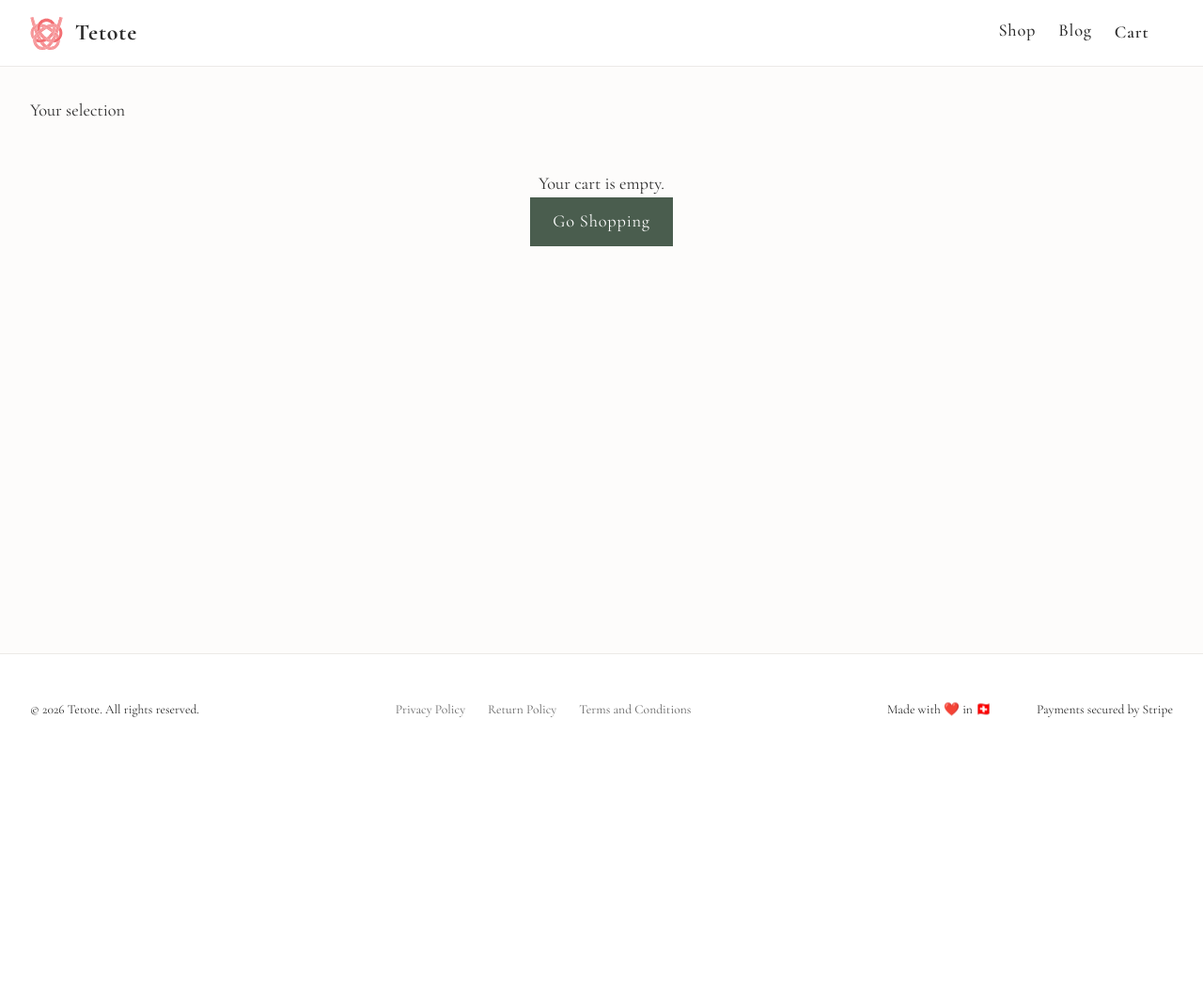
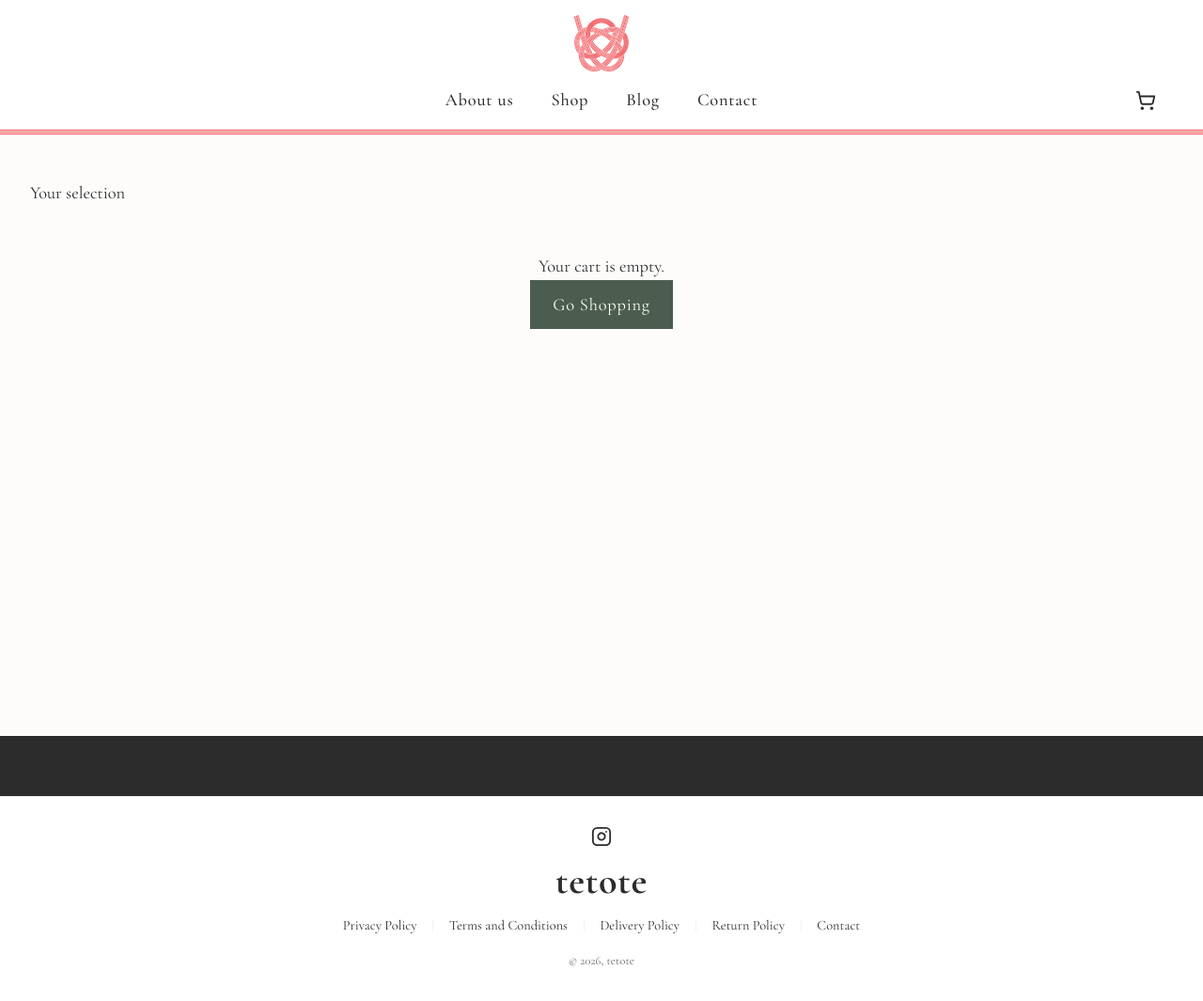
Before and after one commit to attwad/tetote, a Django app: page /cart/ in a window 1280 px wide. Shown: the whole page at 94% size. Before the commit the page ends 763 px from the top, so only its background shows below. Run offline with Django 5.2, Linux system fonts and the light colour scheme; data that the repository does not hold is empty.

Commit message:
restylized footer and header

```diff
--- a/shop/urls.py
+++ b/shop/urls.py
@@ -10,8 +10,13 @@ urlpatterns = [
         name="brand_detail",
     ),
     path("", views.ProductListView.as_view(), name="product_list"),
+    path("about-us/", views.AboutUsView.as_view(), name="about_us"),
+    path("contact/", views.ContactView.as_view(), name="contact"),
     path("cart/", views.CartView.as_view(), name="cart"),
     path("privacy-policy/", views.PrivacyPolicyView.as_view(), name="privacy_policy"),
+    path(
+        "delivery-policy/", views.DeliveryPolicyView.as_view(), name="delivery_policy"
+    ),
     path("return-policy/", views.ReturnPolicyView.as_view(), name="return_policy"),
     path("terms/", views.TermsConditionsView.as_view(), name="terms"),
     path("api/product-info/", views.ProductInfoView.as_view(), name="product_info"),
--- a/shop/views.py
+++ b/shop/views.py
@@ -27,8 +27,20 @@ class PrivacyPolicyView(TemplateView):
     template_name = "shop/privacy_policy.html"
 
 
+class AboutUsView(TemplateView):
+    template_name = "shop/about_us.html"
+
+
+class ContactView(TemplateView):
+    template_name = "shop/contact.html"
+
+
 class ReturnPolicyView(TemplateView):
     template_name = "shop/return_policy.html"
+
+
+class DeliveryPolicyView(TemplateView):
+    template_name = "shop/delivery_policy.html"
 
 
 class TermsConditionsView(TemplateView):
--- a/static/css/styles.css
+++ b/static/css/styles.css
@@ -190,6 +190,9 @@
   .visible {
     visibility: visible;
   }
+  .relative {
+    position: relative;
+  }
   .static {
     position: static;
   }
@@ -223,6 +226,9 @@
   .m-0 {
     margin: calc(var(--spacing) * 0);
   }
+  .mx-4 {
+    margin-inline: calc(var(--spacing) * 4);
+  }
   .mx-auto {
     margin-inline: auto;
   }
@@ -262,12 +268,12 @@
   .mt-\[0\.2rem\] {
     margin-top: 0.2rem;
   }
+  .mt-\[1px\] {
+    margin-top: 1px;
+  }
   .mr-2 {
     margin-right: calc(var(--spacing) * 2);
   }
-  .mr-6 {
-    margin-right: calc(var(--spacing) * 6);
-  }
   .mb-2 {
     margin-bottom: calc(var(--spacing) * 2);
   }
@@ -292,9 +298,6 @@
   .ml-4 {
     margin-left: calc(var(--spacing) * 4);
   }
-  .ml-6 {
-    margin-left: calc(var(--spacing) * 6);
-  }
   .ml-\[0\.1rem\] {
     margin-left: 0.1rem;
   }
@@ -316,8 +319,14 @@
   .inline-block {
     display: inline-block;
   }
-  .h-\[35px\] {
-    height: 35px;
+  .h-16 {
+    height: calc(var(--spacing) * 16);
+  }
+  .h-\[1px\] {
+    height: 1px;
+  }
+  .h-\[22px\] {
+    height: 22px;
   }
   .h-\[60px\] {
     height: 60px;
@@ -328,6 +337,9 @@
   .min-h-\[70vh\] {
     min-height: 70vh;
   }
+  .w-\[22px\] {
+    width: 22px;
+  }
   .w-\[60px\] {
     width: 60px;
   }
@@ -352,12 +364,18 @@
   .min-w-0 {
     min-width: calc(var(--spacing) * 0);
   }
-  .min-w-\[1\.5rem\] {
-    min-width: 1.5rem;
+  .min-w-\[1rem\] {
+    min-width: 1rem;
   }
   .min-w-\[250px\] {
     min-width: 250px;
   }
+  .flex-1 {
+    flex: 1;
+  }
+  .flex-none {
+    flex: none;
+  }
   .transform {
     transform: var(--tw-rotate-x,) var(--tw-rotate-y,) var(--tw-rotate-z,) var(--tw-skew-x,) var(--tw-skew-y,);
   }
@@ -406,11 +424,17 @@
   .gap-8 {
     gap: calc(var(--spacing) * 8);
   }
+  .gap-10 {
+    gap: calc(var(--spacing) * 10);
+  }
   .gap-\[0\.4rem\] {
     gap: 0.4rem;
   }
-  .gap-\[0\.8rem\] {
-    gap: 0.8rem;
+  .gap-\[1px\] {
+    gap: 1px;
+  }
+  .gap-y-2 {
+    row-gap: calc(var(--spacing) * 2);
   }
   .rounded-\[2px\] {
     border-radius: 2px;
@@ -427,10 +451,6 @@
     border-bottom-style: var(--tw-border-style);
     border-bottom-width: 1px;
   }
-  .border-b-2 {
-    border-bottom-style: var(--tw-border-style);
-    border-bottom-width: 2px;
-  }
   .border-none {
     --tw-border-style: none;
     border-style: none;
@@ -438,8 +458,8 @@
   .border-brand-border {
     border-color: var(--color-brand-border);
   }
-  .border-brand-text {
-    border-color: var(--color-brand-text);
+  .bg-\[\#ef454a\] {
+    background-color: #ef454a;
   }
   .bg-brand-accent {
     background-color: var(--color-brand-accent);
@@ -507,8 +527,14 @@
   .pt-4 {
     padding-top: calc(var(--spacing) * 4);
   }
-  .pb-1 {
-    padding-bottom: calc(var(--spacing) * 1);
+  .pt-8 {
+    padding-top: calc(var(--spacing) * 8);
+  }
+  .pb-4 {
+    padding-bottom: calc(var(--spacing) * 4);
+  }
+  .pb-8 {
+    padding-bottom: calc(var(--spacing) * 8);
   }
   .text-center {
     text-align: center;
@@ -619,6 +645,9 @@
   .text-brand-accent {
     color: var(--color-brand-accent);
   }
+  .text-brand-border {
+    color: var(--color-brand-border);
+  }
   .text-brand-muted {
     color: var(--color-brand-muted);
   }
@@ -630,6 +659,9 @@
   }
   .text-white {
     color: var(--color-white);
+  }
+  .lowercase {
+    text-transform: lowercase;
   }
   .uppercase {
     text-transform: uppercase;
--- a/templates/base.html
+++ b/templates/base.html
@@ -13,21 +13,43 @@
     {% block extra_head %}{% endblock %}
 </head>
 <body class="bg-brand-bg text-brand-text font-serif text-[1.15rem] leading-[1.6]">
-    <header class="bg-white text-brand-text px-8 py-4 flex justify-between items-center border-b border-brand-border">
-        <div class="logo">
-            <a href="{% url 'shop:product_list' %}" class="flex items-center gap-[0.8rem] text-brand-text no-underline transition-opacity duration-200 hover:opacity-70">
-                <img src="{% static 'images/logo.min.svg' %}" alt="Tetote Logo" class="h-[35px] w-auto">
-                <span class="text-[1.5rem] font-bold tracking-[0.05rem]">Tetote</span>
+    <header class="bg-white text-brand-text pt-4 pb-4">
+        <!-- Logo Row -->
+        <div class="flex justify-center mb-4">
+            <a href="{% url 'shop:product_list' %}" class="text-brand-text no-underline transition-opacity duration-200 hover:opacity-70">
+                <img src="{% static 'images/logo.min.svg' %}" alt="Tetote Logo" class="h-[60px] w-auto">
             </a>
         </div>
-        <nav class="flex items-center">
-            <a href="{% url 'shop:product_list' %}" class="ml-6 font-medium tracking-[0.05rem] text-brand-text no-underline transition-opacity duration-200 hover:opacity-70 pb-1 {% if request.resolver_match.url_name == 'product_list' or request.resolver_match.url_name == 'product_detail' %}font-semibold border-b-2 border-brand-text{% endif %}">{% translate "Shop" %}</a>
-            <a href="{% url 'blog:post_list' %}" class="ml-6 font-medium tracking-[0.05rem] text-brand-text no-underline transition-opacity duration-200 hover:opacity-70 pb-1 {% if request.resolver_match.app_name == 'blog' %}font-semibold border-b-2 border-brand-text{% endif %}">{% translate "Blog" %}</a>
-            <a href="{% url 'shop:cart' %}" class="ml-6 font-medium tracking-[0.05rem] text-brand-text no-underline transition-opacity duration-200 hover:opacity-70 {% if request.resolver_match.url_name == 'cart' %}font-semibold{% endif %}">
-                {% translate "Cart" %}<span id="cart-count" class="text-brand-muted ml-[0.1rem] inline-block min-w-[1.5rem]"></span>
-            </a>
-        </nav>
+
+        <!-- Menu & Cart Row -->
+        <div class="px-8 flex justify-between items-center relative">
+            <!-- Spacer to balance the cart icon -->
+            <div class="flex-1"></div>
+
+            <!-- Centered Menu -->
+            <nav class="flex items-center gap-10 flex-none">
+                <a href="{% url 'shop:about_us' %}" class="font-medium tracking-[0.05rem] text-brand-text no-underline transition-opacity duration-200 hover:opacity-70 {% if request.resolver_match.url_name == 'about_us' %}font-bold{% endif %}">{% translate "About us" %}</a>
+                <a href="{% url 'shop:product_list' %}" class="font-medium tracking-[0.05rem] text-brand-text no-underline transition-opacity duration-200 hover:opacity-70 {% if request.resolver_match.url_name == 'product_list' or request.resolver_match.url_name == 'product_detail' %}font-bold{% endif %}">{% translate "Shop" %}</a>
+                <a href="{% url 'blog:post_list' %}" class="font-medium tracking-[0.05rem] text-brand-text no-underline transition-opacity duration-200 hover:opacity-70 {% if request.resolver_match.app_name == 'blog' %}font-bold{% endif %}">{% translate "Blog" %}</a>
+                <a href="{% url 'shop:contact' %}" class="font-medium tracking-[0.05rem] text-brand-text no-underline transition-opacity duration-200 hover:opacity-70 {% if request.resolver_match.url_name == 'contact' %}font-bold{% endif %}">{% translate "Contact" %}</a>
+            </nav>
+
+            <!-- Cart Icon -->
+            <div class="flex-1 flex justify-end">
+                <a href="{% url 'shop:cart' %}" class="flex items-center font-medium text-brand-text no-underline transition-opacity duration-200 hover:opacity-70">
+                    <svg xmlns="http://www.w3.org/2000/svg" width="22" height="22" viewBox="0 0 24 24" fill="none" stroke="currentColor" stroke-width="2" stroke-linecap="round" stroke-linejoin="round" class="w-[22px] h-[22px]"><circle cx="8" cy="21" r="1"/><circle cx="19" cy="21" r="1"/><path d="M2.05 2.05h2l2.66 12.42a2 2 0 0 0 2 1.58h9.78a2 2 0 0 0 1.95-1.57l1.65-7.43H5.12"/></svg>
+                    <span id="cart-count" class="text-brand-muted ml-[0.1rem] inline-block min-w-[1rem]"></span>
+                </a>
+            </div>
+        </div>
     </header>
+
+    <!-- Logo Threads / Red Lines -->
+    <div class="flex flex-col gap-[1px] mt-[1px] mb-4">
+        <div class="h-[1px] w-full bg-[#ef454a]"></div>
+        <div class="h-[1px] w-full bg-[#ef454a]"></div>
+        <div class="h-[1px] w-full bg-[#ef454a]"></div>
+    </div>
 
     {% if active_announcement %}
         <div class="bg-brand-accent text-white text-center py-[0.8rem] px-8 text-base border-b border-brand-border tracking-[0.03rem]">
@@ -39,18 +61,34 @@
         {% block content %}{% endblock %}
     </main>
 
-    <footer class="bg-white py-12 px-8 mt-16 border-t border-brand-border text-[0.85rem] flex justify-between items-center flex-wrap gap-8">
-        <div class="flex items-center gap-6">
-            <span>&copy; {% now "Y" %} {% translate "Tetote. All rights reserved." %}</span>
+    <!-- Footer Separator Band -->
+    <div class="h-16 w-full bg-brand-text mt-16"></div>
+
+    <footer class="bg-white pt-8 pb-8 px-8 text-center flex flex-col items-center gap-4">
+        <!-- Social Link -->
+        <a href="https://www.instagram.com/tetote.ch/" target="_blank" rel="noopener noreferrer" class="text-brand-text transition-opacity duration-200 hover:opacity-70">
+            <svg xmlns="http://www.w3.org/2000/svg" width="22" height="22" viewBox="0 0 24 24" fill="none" stroke="currentColor" stroke-width="2" stroke-linecap="round" stroke-linejoin="round"><rect x="2" y="2" width="20" height="20" rx="5" ry="5"/><path d="M16 11.37A4 4 0 1 1 12.63 8 4 4 0 0 1 16 11.37z"/><line x1="17.5" y1="6.5" x2="17.51" y2="6.5"/></svg>
+        </a>
+
+        <!-- Brand Name -->
+        <div class="text-[2.5rem] font-bold tracking-[0.05rem] lowercase leading-none">tetote</div>
+
+        <!-- Footer Menu Links -->
+        <div class="flex flex-wrap justify-center items-center gap-y-2 text-[0.9rem]">
+            <a href="{% url 'shop:privacy_policy' %}" class="text-brand-text no-underline hover:opacity-70">{% translate "Privacy Policy" %}</a>
+            <span class="text-brand-border mx-4">|</span>
+            <a href="{% url 'shop:terms' %}" class="text-brand-text no-underline hover:opacity-70">{% translate "Terms and Conditions" %}</a>
+            <span class="text-brand-border mx-4">|</span>
+            <a href="{% url 'shop:delivery_policy' %}" class="text-brand-text no-underline hover:opacity-70">{% translate "Delivery Policy" %}</a>
+            <span class="text-brand-border mx-4">|</span>
+            <a href="{% url 'shop:return_policy' %}" class="text-brand-text no-underline hover:opacity-70">{% translate "Return Policy" %}</a>
+            <span class="text-brand-border mx-4">|</span>
+            <a href="{% url 'shop:contact' %}" class="text-brand-text no-underline hover:opacity-70">{% translate "Contact" %}</a>
         </div>
-        <div class="flex items-center gap-6">
-            <a href="{% url 'shop:privacy_policy' %}" class="text-[#666] no-underline">{% translate "Privacy Policy" %}</a>
-            <a href="{% url 'shop:return_policy' %}" class="text-[#666] no-underline">{% translate "Return Policy" %}</a>
-            <a href="{% url 'shop:terms' %}" class="text-[#666] no-underline">{% translate "Terms and Conditions" %}</a>
-        </div>
-        <div class="flex items-center gap-6">
-            <span class="mr-6">{% translate "Made with ❤️ in 🇨🇭" %}</span>
-            <span>{% translate "Payments secured by Stripe" %}</span>
+
+        <!-- Copyright -->
+        <div class="text-[0.8rem] text-brand-muted lowercase">
+            &copy; {% now "Y" %}, tetote
         </div>
     </footer>
 
```
Also changed, not shown: templates/shop/about_us.html (added, +13 -0 lines), templates/shop/contact.html (added, +24 -0 lines), templates/shop/delivery_policy.html (added, +13 -0 lines).
